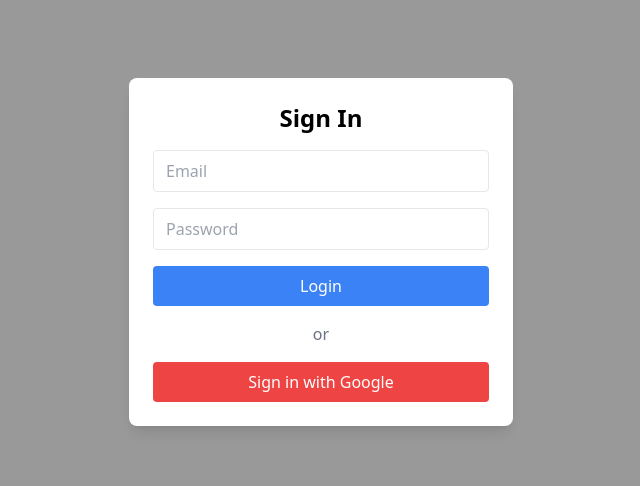
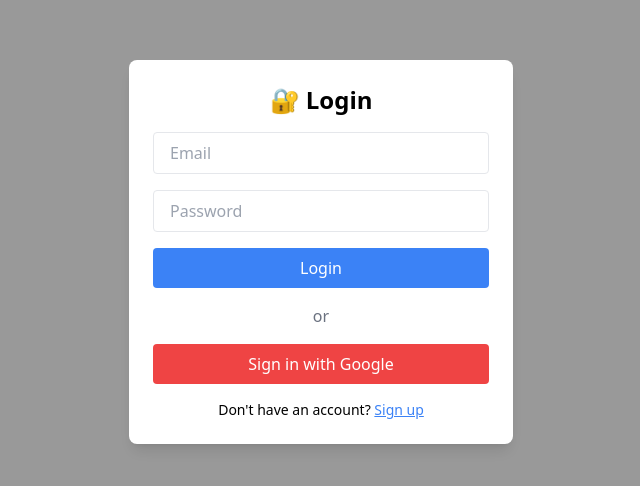
Before and after one commit to L-Praveen36/LostFound, a React (Create React App) app: page /login in a window 1280 px wide. Shown: the part 148-634 px from the top of the page, without its empty margins (319-959 px from the left). Built offline with nearby package versions, Linux system fonts and the light colour scheme; no server answers.

Commit message:
Final changes before deployment

```diff
--- a/src/App.js
+++ b/src/App.js
@@ -50,6 +50,7 @@ function HomePage() {
   const location = useLocation();
   const navigate = useNavigate();
   const { user } = useAuth();
+  const [showLogin, setShowLogin] = useState(false);
 
   const handleUploadClick = () => {
   if (!user) {
@@ -94,6 +95,12 @@ function HomePage() {
       Admin
     </button>
   </div>
+  <button
+  onClick={() => setShowLogin(true)}
+  className="text-lg text-blue-600"
+>
+  Login
+</button>
 </header>
 
 
@@ -121,6 +128,8 @@ function HomePage() {
       {showForm && (
         <ReportForm showForm={showForm} onClose={() => setShowForm(false)} />
       )}
+      {showLogin && <Login onClose={() => setShowLogin(false)} />}
+
     </div>
   );
 }
--- a/src/components/Login.js
+++ b/src/components/Login.js
@@ -1,22 +1,33 @@
-// src/components/Login.js
-import React, { useRef } from 'react';
-import { signInWithEmailAndPassword, signInWithPopup } from 'firebase/auth';
-import { auth, googleProvider } from '../firebase';
-//import { useNavigate } from 'react-router-dom';
+import React, { useRef, useEffect, useState } from "react";
+import { auth, googleProvider } from "../firebase";
+import { signInWithEmailAndPassword, signInWithPopup } from "firebase/auth";
+import { useNavigate } from "react-router-dom";
 
 const Login = ({ onClose }) => {
-  //const navigate = useNavigate();
-  const emailRef = useRef();
-  const passwordRef = useRef();
   const modalRef = useRef();
+  const navigate = useNavigate();
+  const [email, setEmail] = useState('');
+  const [password, setPassword] = useState('');
+  const [error, setError] = useState('');
+
+  useEffect(() => {
+    const handleClickOutside = (e) => {
+      if (modalRef.current && !modalRef.current.contains(e.target)) {
+        onClose(); // Dismiss when clicking outside
+      }
+    };
+    document.addEventListener("mousedown", handleClickOutside);
+    return () => document.removeEventListener("mousedown", handleClickOutside);
+  }, [onClose]);
 
   const handleLogin = async (e) => {
     e.preventDefault();
+    setError('');
     try {
-      await signInWithEmailAndPassword(auth, emailRef.current.value, passwordRef.current.value);
+      await signInWithEmailAndPassword(auth, email, password);
       onClose();
-    } catch (error) {
-      alert(error.message);
+    } catch (err) {
+      setError(err.message);
     }
   };
 
@@ -24,40 +35,30 @@ const Login = ({ onClose }) => {
     try {
       await signInWithPopup(auth, googleProvider);
       onClose();
-    } catch (error) {
-      alert(error.message);
-    }
-  };
-
-  const handleOutsideClick = (e) => {
-    if (modalRef.current && !modalRef.current.contains(e.target)) {
-      onClose();
+    } catch (err) {
+      setError(err.message);
     }
   };
 
   return (
-    <div
-      className="fixed inset-0 bg-black bg-opacity-40 z-50 flex justify-center items-center px-4"
-      onClick={handleOutsideClick}
-    >
-      <div
-        ref={modalRef}
-        className="bg-white p-6 rounded-lg shadow-lg max-w-sm w-full"
-      >
-        <h2 className="text-2xl font-bold mb-4 text-center">Sign In</h2>
+    <div className="fixed inset-0 bg-black bg-opacity-40 z-50 flex justify-center items-center px-4">
+      <div ref={modalRef} className="bg-white max-w-sm w-full p-6 rounded-lg shadow-lg">
+        <h2 className="text-2xl font-bold text-center mb-4">🔐 Login</h2>
+        {error && <p className="text-red-500 text-sm mb-3">{error}</p>}
+
         <form onSubmit={handleLogin} className="space-y-4">
           <input
             type="email"
             placeholder="Email"
-            ref={emailRef}
-            className="w-full border px-3 py-2 rounded"
+            className="w-full px-4 py-2 border rounded"
+            onChange={(e) => setEmail(e.target.value)}
             required
           />
           <input
             type="password"
             placeholder="Password"
-            ref={passwordRef}
-            className="w-full border px-3 py-2 rounded"
+            className="w-full px-4 py-2 border rounded"
+            onChange={(e) => setPassword(e.target.value)}
             required
           />
           <button
@@ -76,6 +77,19 @@ const Login = ({ onClose }) => {
         >
           Sign in with Google
         </button>
+
+        <p className="text-sm mt-4 text-center">
+          Don't have an account?{' '}
+          <span
+            className="text-blue-500 underline cursor-pointer"
+            onClick={() => {
+              onClose(); // close modal
+              navigate("/signup"); // go to signup page
+            }}
+          >
+            Sign up
+          </span>
+        </p>
       </div>
     </div>
   );
```
